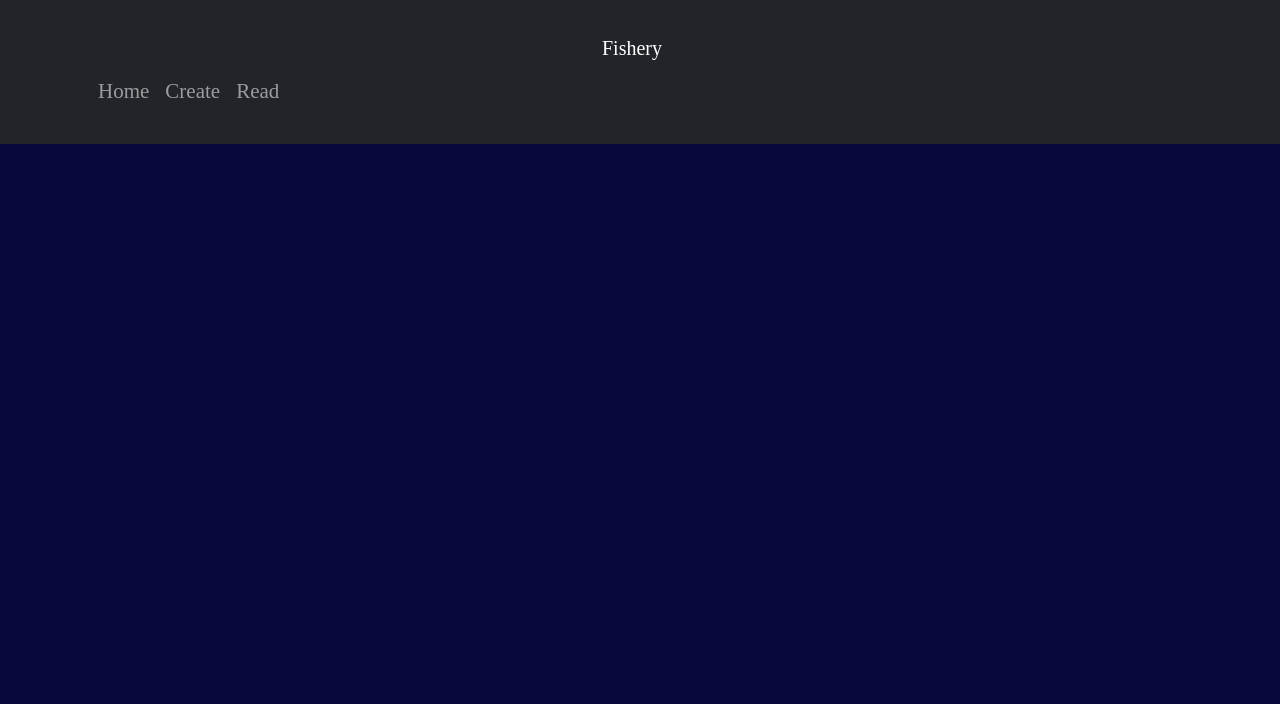
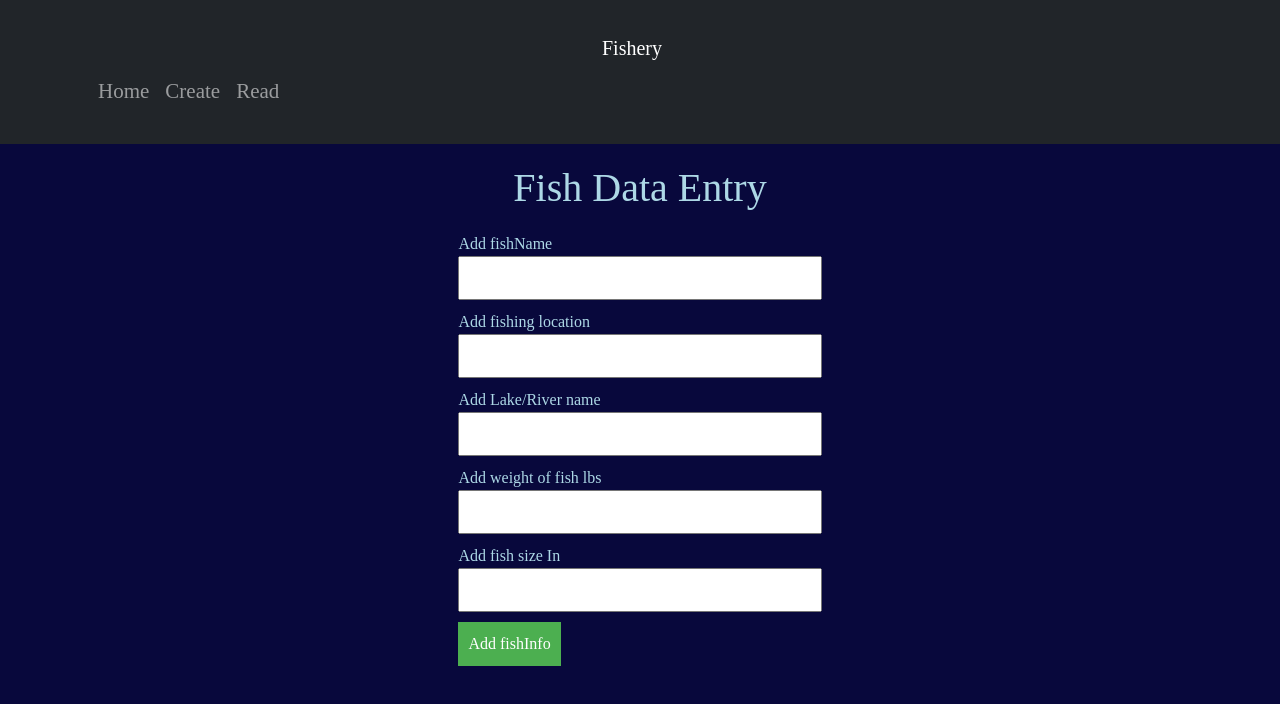
Before and after one commit to AaronCronnelly/Fishery, a React (Create React App) app in the folder fishery/: page /Edit/1 in a window 1280 px wide. Shown: the top 704 px of the page. Built offline with nearby package versions, Linux system fonts and the light colour scheme; no server answers.

Commit message:
Edit: working on edit function but having a error with 'in promiss' error

```diff
--- a/fishery/package.json
+++ b/fishery/package.json
@@ -11,11 +11,14 @@
     "cors": "^2.8.5",
     "express": "^4.18.2",
     "mongoose": "^8.0.3",
+    "path": "^0.12.7",
+    "process": "^0.11.10",
     "react": "^18.2.0",
     "react-bootstrap": "^2.9.1",
     "react-dom": "^18.2.0",
     "react-router-dom": "^6.20.1",
     "react-scripts": "5.0.1",
+    "url": "^0.11.3",
     "web-vitals": "^2.1.4"
   },
   "scripts": {
--- a/fishery/src/App.js
+++ b/fishery/src/App.js
@@ -1,4 +1,5 @@
 import './App.css';
+import 'process/browser';
 import 'bootstrap/dist/css/bootstrap.min.css';
 import { Container, Nav, Navbar } from 'react-bootstrap';
 import { BrowserRouter, Routes, Route } from 'react-router-dom';
--- a/fishery/src/componets/Edit.js
+++ b/fishery/src/componets/Edit.js
@@ -2,8 +2,8 @@ import { useParams, useNavigate } from "react-router-dom";
 import { useEffect, useState } from "react";
 import axios from "axios";
 
-export default function edit(){
-    let{id}=useParams();
+export default function Edit() {
+    let { id } = useParams();
 
     const [name, setName] = useState('');
     const [location, setLocation] = useState('');
@@ -11,12 +11,102 @@ export default function edit(){
     const [weight, setWeight] = useState('');
     const [size, setSize] = useState('');
 
-    const navigate=useNavigate();
+    const navigate = useNavigate();
 
     useEffect(
-        ()=>{
-            axios.get('http://localhost:4000/api/fishInfo')
-            .then
+        () => {
+            axios.get('http://localhost:4000/api/fishInfo' + id)
+                .then((response) => {
+                    setName(response.data.name);
+                    setLocation(response.data.location);
+                    setLake(response.data.lake);
+                    setWeight(response.data.weight);
+                    setSize(response.data.size);
+                })
+                .then(
+                    (error) => {
+                        console.log(error);
+                    }
+                );
+        }, []
+    );
+
+    const handleSubmit = (e) => {
+        e.preventDefault();
+
+        const fishInfo = {
+            name: name,
+            location: location,
+            lake: lake,
+            weight: weight,
+            size: size
         }
-    )
-};
+
+        axios.put('http://localhost:4000/api/fishInfo' + id, fishInfo)
+            .then((res) => {
+                navigate('/read');
+            })
+            .catch(
+                (error) => {
+                    console.log(error)
+                }
+            );
+    }
+
+    return (
+        <div className="container">
+            <h1>Fish Data Entry</h1>
+            <form onSubmit={handleSubmit} className="form">
+                <div>
+                    <label>Add fishName</label>
+                    <input
+                        type="text"
+                        className="from-Entry"
+                        value={name}
+                        onChange={(e) => { setName(e.target.value) }}
+                    />
+                </div>
+                <div>
+                    <label>Add fishing location</label>
+                    <input
+                        type="text"
+                        className="from-Entry"
+                        value={location}
+                        onChange={(e) => { setLocation(e.target.value) }}
+                    />
+                </div>
+                <div>
+                    <label>Add Lake/River name</label>
+                    <input
+                        type="text"
+                        className="from-Entry"
+                        value={lake}
+                        onChange={(e) => { setLake(e.target.value) }}
+                    />
+                </div>
+                <div>
+                    <label>Add weight of fish lbs</label>
+                    <input
+                        type="text"
+                        className="from-Entry"
+                        value={weight}
+                        onChange={(e) => { setWeight(e.target.value) }}
+                    />
+                </div>
+                <div>
+                    <label>Add fish size In</label>
+                    <input
+                        type="text"
+                        className="from-Entry"
+                        value={size}
+                        onChange={(e) => { setSize(e.target.value) }}
+                    />
+                </div>
+                <div>
+                    <input type="submit" value="Add fishInfo" />
+                </div>
+            </form>
+        </div>
+
+    );
+}
```
Also changed, not shown: 2 other files (tests, documents, lock files or other folders).
